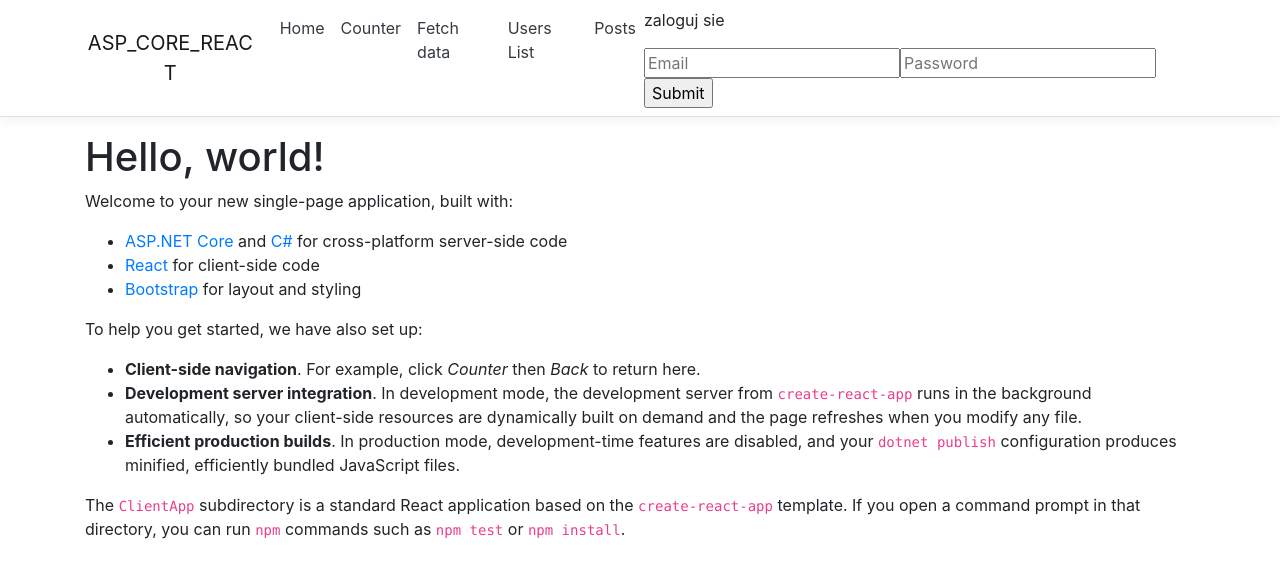
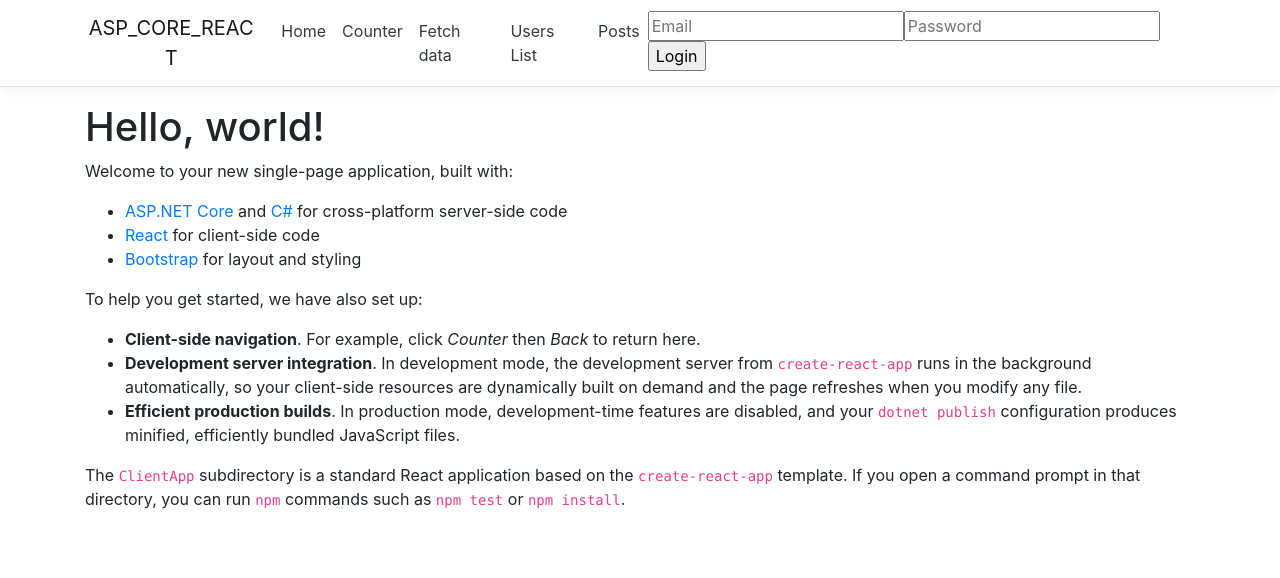
Before and after one commit to stoklosaszymon/ASP_CORE_REACT, a React (Create React App) app in the folder ASP_CORE_REACT/ClientApp/: page / in a window 1280 px wide. Shown: the top 578 px of the page. Built offline with nearby package versions, Linux system fonts and the light colour scheme.

Commit message:
changed a link to NavLink to prevent page reloading when opening single post

```diff
--- a/ASP_CORE_REACT/ClientApp/src/components/Login.js
+++ b/ASP_CORE_REACT/ClientApp/src/components/Login.js
@@ -32,17 +32,21 @@ class Login extends Component {
         this.setState({ [event.target.name]: event.target.value });
     }
 
+
     render() {
         const { logged, onLogOut } = this.props;
-        let isLogged = logged ? <button onClick={onLogOut}>wyloguj</button> : <p>zaloguj sie</p>;
+
+        const logForm =
+            <form onSubmit={this.onSubmit}>
+                <input type="text" name="login" placeholder="Email" onChange={this.onChange} />
+                <input type="password" name="password" placeholder="Password" onChange={this.onChange} />
+                <input type="submit" value='Login' />
+            </form>;
+
+        let isLogged = logged ? <button onClick={onLogOut}>wyloguj</button> : logForm;
         return (
             <div>
                 {isLogged}
-                <form onSubmit={this.onSubmit}>
-                    <input type="text" name="login" placeholder="Email" onChange={this.onChange}/>
-                    <input type="password" name="password" placeholder="Password" onChange={this.onChange} />
-                    <input type="submit" />
-                </form>
             </div>
         );
     }
--- a/ASP_CORE_REACT/ClientApp/src/components/Posts.js
+++ b/ASP_CORE_REACT/ClientApp/src/components/Posts.js
@@ -1,5 +1,7 @@
 import React, { Component } from 'react';
 import './Posts.css';
+import { NavLink } from 'reactstrap';
+import { Link } from 'react-router-dom';
 
 export class Posts extends Component {
     constructor(props) {
@@ -19,6 +21,10 @@ export class Posts extends Component {
 
     onChangeText(event) {
         this.setState({ [event.target.name]: event.target.value });
+    }
+
+    shouldComponentUpdate(nextProps, nextState) {
+        return this.state.posts.length !== nextState.posts.length ? true : false;
     }
 
     onSubmitPost(event) {
@@ -48,7 +54,7 @@ export class Posts extends Component {
         return (
             <div className="container">
                 <div className="addPostContainer">
-                <AddNewPost onChange={this.onChangeText} onSubmit={this.onSubmitPost}/>
+                    <AddNewPost onChange={this.onChangeText} onSubmit={this.onSubmitPost}/>
                 </div>
                 <div className="postListContainer">
                     {list}
@@ -65,10 +71,10 @@ let stringCutter = (text, count) => {
 const RenderPosts = ({ posts, }) =>
     posts.map(post =>
         <div key={post.postId} className="post">
-            <a href={'/post/' + post.postId}>
-                <h3>{post.title}</h3>
-                <article> {stringCutter(post.content, 200)} </article>
-            </a>
+                <NavLink tag={Link} className="text-dark" to={'/post/' + post.postId}>
+                    <h3>{post.title}</h3>
+                    <p> {stringCutter(post.content, 200)} </p>
+                </NavLink>
         </div>
     );
 
```
